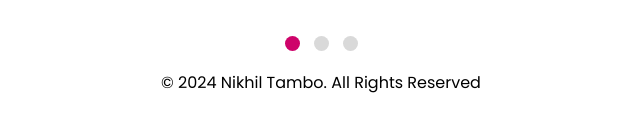
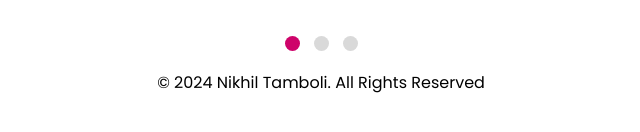
Before and after one commit to technick609/Image-Slider-Lvl.2, a plain HTML site: page index.html in a window 1280 px wide. Shown: the part 654-786 px from the top of the page, 319-959 px from the left. Drawn offline with Linux system fonts and the light colour scheme.

Commit message:
Update index.html

```diff
--- a/index.html
+++ b/index.html
@@ -29,7 +29,7 @@
             </div>
     </section>
     <footer class="copy-rights">
-        &copy; 2024 Nikhil Tambo. All Rights Reserved
+        &copy; 2024 Nikhil Tamboli. All Rights Reserved
     </footer>
 
     <!-- Level 2: popup view starts for level 2 -->
```
